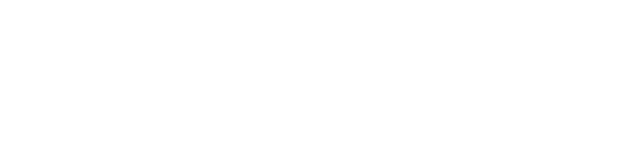
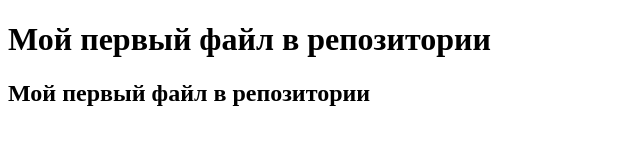
Before and after one commit to User3777/firstPublicRepository, a plain HTML site: page index.html in a window 1280 px wide. Shown: the whole page, without its empty margins (0-640 px from the left). Drawn offline with Linux system fonts and the light colour scheme.

Commit message:
Добален заголовок и комментарий

```diff
--- a/index.html
+++ b/index.html
@@ -4,7 +4,8 @@
     <meta charset="UTF-8">
     <title>Мой первый файл в репозитории</title>
 </head>
-<body>
-
+<body class="body">
+    <h1> Мой первый файл в репозитории</h1>
+    <h2> Мой первый файл в репозитории</h2>
 </body>
 </html>
```
